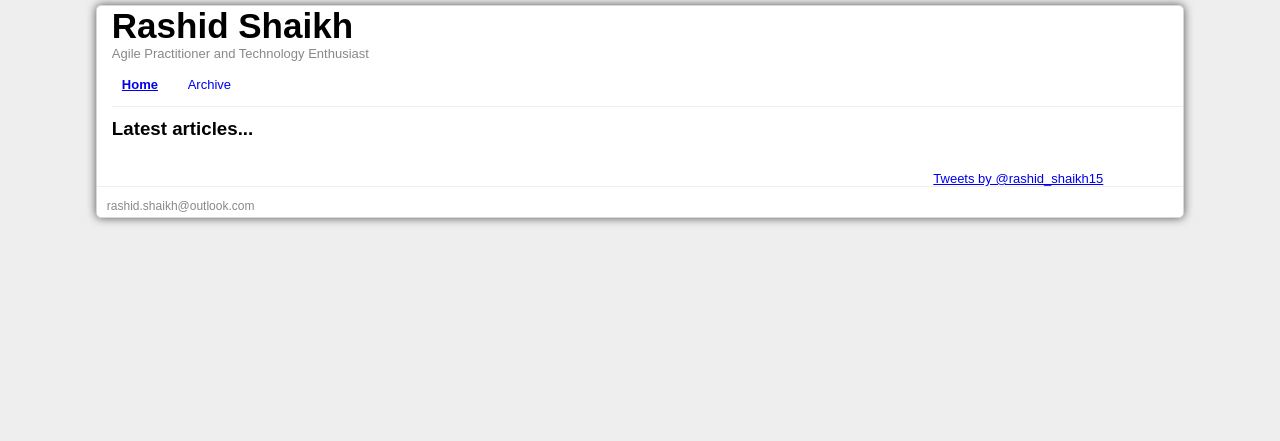
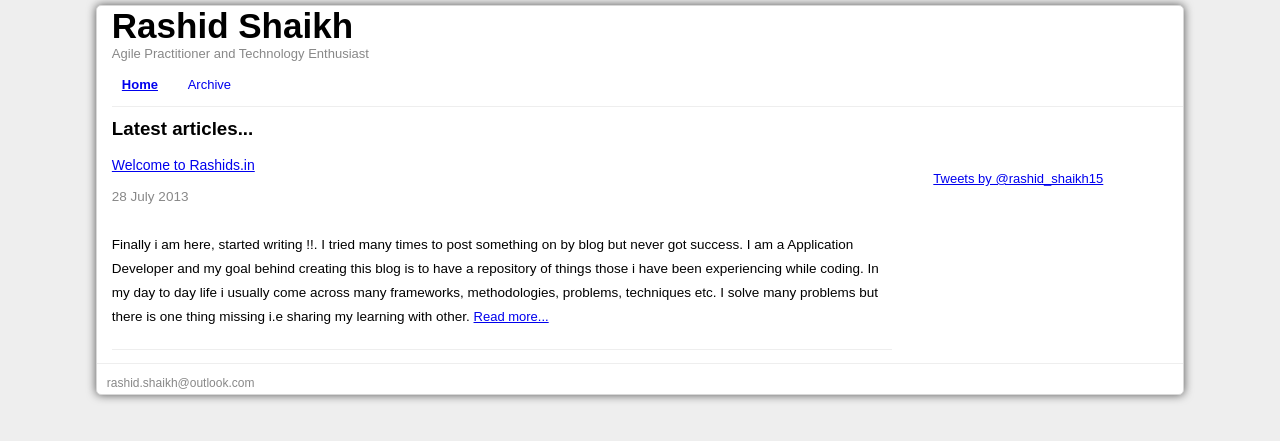
Before and after one commit to rashidshaikh/rashidshaikh.github.com, a Jekyll site: the page built from index.html, in a window 1280 px wide. Shown: the top 441 px of the page. Built offline with Jekyll 4.4.1, drawn with Linux system fonts in a browser that asks for light colours; comment, search, counter and statistics services are not loaded.

Commit message:
Adding first post - in progress.

```diff
--- a/_layouts/post.html
+++ b/_layouts/post.html
@@ -10,9 +10,9 @@
 				<a href="{{page.url}}">{{page.title}}</a>
 			</h5>
 			<p class="blogdate">{{ page.date | date: "%d %B %Y" }}</p>
-			<p class="blogsummary">
-				{{page.content}}
-			</p>
+
+				{{ content }}
+
 		</section>
 	{% include disqus.html %}
 	</div>
--- /dev/null
+++ b/_posts/2013-07-28-first-post.markdown
@@ -0,0 +1,11 @@
+---
+layout: post
+title: Welcome to Rashids.in
+date: 28 Jul 2013
+summary: Finally i am here, started writing !!. I tried many times to post something on by blog but never got success. I am a Application Developer and my goal behind creating this blog is to have a repository of things those i have been experiencing while coding. In my day to day life i usually come across many frameworks, methodologies, problems, techniques etc. I solve many problems but there is one thing missing i.e sharing my learning with other.
+keywords: learning,experiance,application
+status: up
+---
+Finally i am here, started writing !!. I tried many times to post something on by blog but never got success. I am a Application Developer and my goal behind creating this blog is to have a repository of things those i have been experiencing while coding. In my day to day life i usually come across many frameworks, methodologies, problems, techniques etc. I solve many problems but there is one thing missing i.e sharing my learning with other.
+
+In first 2-3 posts i'll covering the frameworks which are being used to create and host this site. I am using a open source blog aware framework "Jekyll" to create this site and github.com to host it. (yes you read it correctly "github.com"). I am using entrydns.com to manage my DNS and disqus.com as a commenting platform. I'll be writing about all these things in detail in my upcoming posts, Stay tuned !!
--- a/assets/styles/desktop.css
+++ b/assets/styles/desktop.css
@@ -115,8 +115,10 @@
 	margin-top: -15px;
 }
 
-.blogsummary {
+.blogsummary{
 	border-bottom: 1px solid #EEEEEE;
+}
+.blogsummary, .blogentry p {
 	font-size: 13.5px;
 	margin-top: -10px;
 	padding-bottom: 20px;
```
Also changed, not shown: 1 other file.
